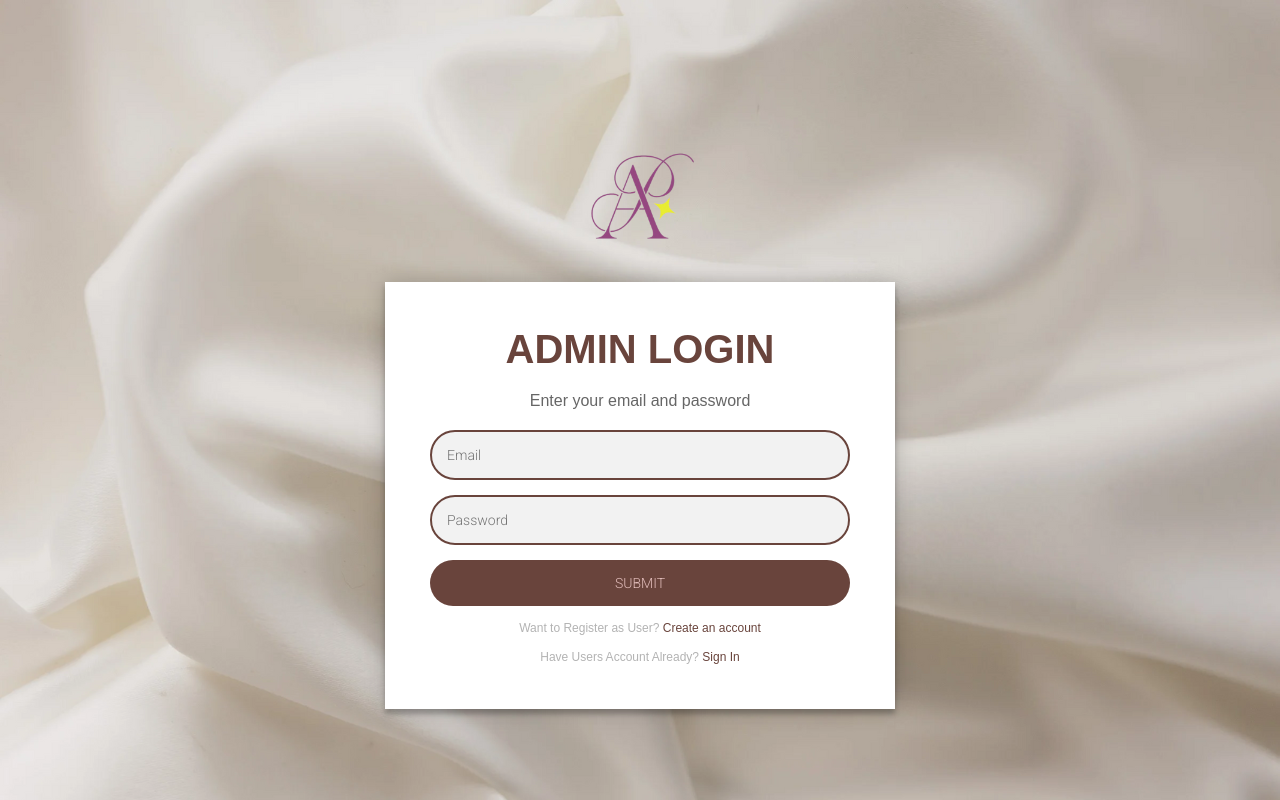
After one commit to Fylart/E-Commerce-SIA, a PHP site: page /aguilarTeam/AdminLogin.php in a window 1280 px wide. The commit adds this page. Run offline with PHP 8.4, Linux system fonts and the light colour scheme.

Commit message:
added aguilar's team and I Fixed some compatibilities issues on database

```diff
--- /dev/null
+++ b/aguilarTeam/AdminLogin.php
@@ -0,0 +1,67 @@
+<?php
+$host = "localhost"; // Database configuration
+$user = "root";
+$password = "";
+$db = "ecom";
+
+session_start(); // Start a session
+
+$data = mysqli_connect($host, $user, $password, $db); // Connect to the database
+
+
+if ($data === false) {
+    die("Connection error"); // Check if the connection was successful
+}
+
+if ($_SERVER["REQUEST_METHOD"] == "POST") {
+    $username = $_POST["email"]; // Retrieve the email and password from the form submission
+    $password = $_POST["password"];
+
+    $sql = "SELECT * FROM login WHERE email='$username' AND password='$password'"; // Query the database to check if the entered email and password match an admin user
+    $result = mysqli_query($data, $sql);
+    $row = mysqli_fetch_array($result);
+
+    if ($row && $row["email"] == "admin@admin.com" && $row["password"] == "admin123") {
+        $_SESSION["email"] = $username;
+        header("Location: homeAdmin.php");
+        exit();
+    } else {
+        echo "Username or password incorrect";
+    }
+}
+?>
+
+<!DOCTYPE html>
+<html lang="en">
+<head>
+    <meta charset="UTF-8">
+    <meta name="viewport" content="width=device-width, initial-scale=1.0">
+    <link rel="stylesheet" type="text/css" href="css/login.css">
+    <title>Admin Log-in</title>
+</head>
+<body>
+    <div class="login-page">
+        <div class="logo-container">
+            <img src="images/logo.png" alt="Logo" class="logo"> <!--LOGO HERE-->
+        </div>
+        <div class="login-page">
+            <div class="form">
+                <div class="login-label-container">
+                    <label class="login-label">ADMIN LOGIN</label>
+                </div>
+                <div class="login-label-container">
+                    <a class="subtitle-label">Enter your email and password</a>
+                </div>
+
+                <form class="login-form" action="AdminLogin.php" method="POST">
+                    <input type="email" name="email" placeholder="Email" required /> <!--email-->
+                    <input type="password" name="password" placeholder="Password" required /> <!--users password-->
+                    <button type="submit">SUBMIT</button>
+                    <p class="message">Want to Register as User? <a href="register.php">Create an account</a></p>
+                    <p class="message">Have Users Account Already? <a href="login.php">Sign In</a></p>
+                </form>
+            </div>
+        </div>
+    </div>
+</body>
+</html>
--- /dev/null
+++ b/aguilarTeam/css/login.css
@@ -0,0 +1,104 @@
+@import url(https://fonts.googleapis.com/css?family=Roboto:300);
+
+body {
+    font-family: "arial", sans-serif;
+    background-repeat: no-repeat;
+    background-size: cover;
+    background-position: center;
+    display: flex;
+    justify-content: center;
+    align-items: center;
+    margin: 0;
+    background-image: url("/images/background.png");
+    height: 100vh;
+}
+.login-page {
+    margin-top: 30px; /* Removes the gap at the top */
+    display: flex;
+    flex-direction: column;
+    align-items: center;
+}
+
+.logo-container {
+    display: flex;
+    justify-content: center;
+}
+
+.logo {
+    width: 150px;
+    border-radius: 50%;
+    object-fit: cover;
+}
+
+.form {
+    position: relative;
+    z-index: 1;
+    background: #FFFFFF;
+    max-width: 420px;
+    padding: 45px;
+    text-align: center;
+    box-shadow: 0 0 20px 0 rgba(0, 0, 0, 0.2), 0 5px 5px 0 rgba(0, 0, 0, 0.24);
+    margin-top: -20px; /* Adjust to bring form closer to the logo */
+}
+
+.form input {
+    font-family: "Roboto", sans-serif;
+    outline: 0;
+    background: #f2f2f2;
+    width: 100%;
+    border: 2px solid #69443c;
+    margin: 0 0 15px;
+    padding: 15px;
+    box-sizing: border-box;
+    font-size: 14px;
+    border-radius: 27px;
+}
+
+.form button {
+    font-family: "Roboto", sans-serif;
+    text-transform: uppercase;
+    outline: 0;
+    background: #69443c;
+    width: 100%;
+    border: 0;
+    padding: 15px;
+    color: #e0bbb9;
+    font-size: 14px;
+    cursor: pointer;
+    border-radius: 27px;
+    transition: background 0.3s ease;
+}
+
+.form button:hover, .form button:active, .form button:focus {
+    background: #000;
+}
+
+.form .message {
+    margin: 15px 0 0;
+    color: #b3b3b3;
+    font-size: 12px;
+}
+
+.form .message a {
+    color: #69443c;
+    text-decoration: none;
+}
+
+.login-label-container {
+    text-align: center;
+    margin-bottom: 20px;
+}
+
+.login-label {
+    font-size: 40px;
+    font-weight: bold;
+    color: #69443c;
+    padding: 10px 20px;
+}
+
+.subtitle-label {
+    font-size: 16px;
+    color: #666;
+    margin-top: 3px;
+    text-decoration: none;
+}
--- a/php/addSoloTest.php
+++ b/php/addSoloTest.php
@@ -143,6 +143,7 @@
                         src="
                                 <?php
                                     echo htmlspecialchars(\$imgDir);
+
                                 ?>
                             "
                         alt="Product Image" class="img-fluid rounded">
```
Also changed, not shown: aguilarTeam/css/register.css (added, +104 -0 lines), aguilarTeam/css/styles.css (added, +62 -0 lines), aguilarTeam/db_connect.php (added, +15 -0 lines), aguilarTeam/login.php (added, +63 -0 lines), aguilarTeam/login.sql (added, +72 -0 lines), aguilarTeam/register.php (added, +56 -0 lines), aguilarTeam/user.sql (added, +66 -0 lines), css/allProducts.css (+7 -3 lines), aguilarTeam/images/background.png (added), aguilarTeam/images/logo.png (added).
